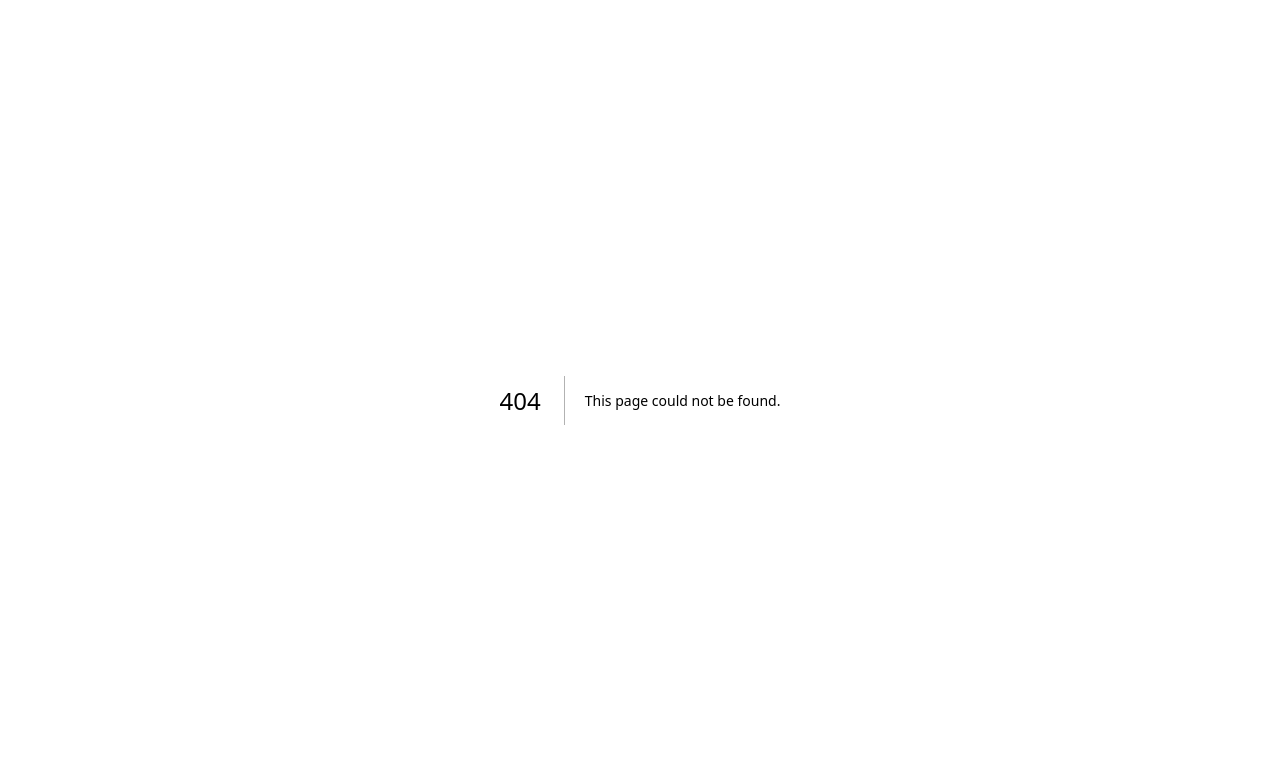
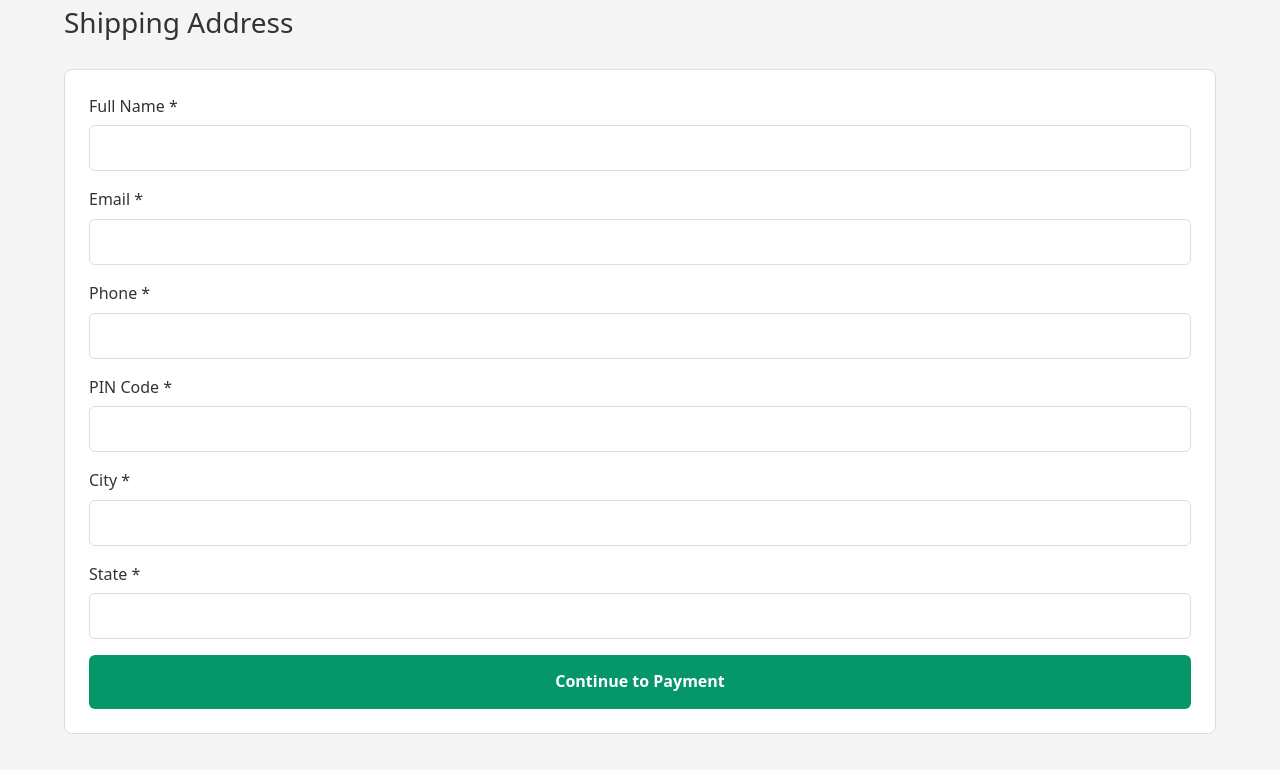
Before and after one commit to AnkurMaurya421/ecoyaan-checkout, a Next.js app: page /shipping in a window 1280 px wide. Before the commit this address had no page. Shown: the top 770 px of the page. Built offline with nearby package versions, Linux system fonts and the light colour scheme.

Commit message:
add shipping page with basic validation

```diff
--- a/pages/index.js
+++ b/pages/index.js
@@ -8,6 +8,28 @@ export default function Cart({ cartData }) {
     0
   );
   const total = subtotal + cartData.shipping_fee - cartData.discount_applied;
+
+  const handleCheckout = () => {
+  // Save cart data to sessionStorage
+  const cartToSave = {
+    items: cartData.cartItems.map(item => ({
+      id: item.product_id,
+      name: item.product_name,
+      price: item.product_price,
+      qty: item.quantity,
+      image: item.image
+    })),
+    shipping: cartData.shipping_fee,
+    discount: cartData.discount_applied
+  };
+
+  sessionStorage.setItem('cart', JSON.stringify(cartToSave));
+  router.push('/shipping');
+};
+
+// Update button
+
+
 
   return (
     <div className="container">
@@ -58,10 +80,7 @@ export default function Cart({ cartData }) {
         </div>
       </div>
 
-      <button
-        className="btn"
-        onClick={() => router.push('/shipping')}
-      >
+      <button className="btn" onClick={handleCheckout}>
         Proceed to Checkout
       </button>
 
--- /dev/null
+++ b/pages/shipping.js
@@ -0,0 +1,106 @@
+import { useState } from 'react';
+import { useRouter } from 'next/router';
+
+export default function Shipping() {
+  const router = useRouter();
+  const [form, setForm] = useState({
+    name: '',
+    email: '',
+    phone: '',
+    pin: '',
+    city: '',
+    state: ''
+  });
+  const [errors, setErrors] = useState({});
+
+  const handleSubmit = (e) => {
+    e.preventDefault();
+    const err = {};
+
+    if (!form.name) err.name = 'Required';
+    if (!form.email.includes('@')) err.email = 'Invalid email';
+    if (form.phone.length !== 10) err.phone = '10 digits required';
+    if (!form.pin) err.pin = 'Required';
+    if (!form.city) err.city = 'Required';
+    if (!form.state) err.state = 'Required';
+
+    if (Object.keys(err).length === 0) {
+      sessionStorage.setItem('shipping', JSON.stringify(form));
+      router.push('/payment');
+    } else {
+      setErrors(err);
+    }
+  };
+
+  return (
+    <div className="container">
+      <h1>Shipping Address</h1>
+
+      <form onSubmit={handleSubmit} className="card">
+
+        <div className="form-group">
+          <label>Full Name *</label>
+          <input
+            value={form.name}
+            onChange={(e) => setForm({...form, name: e.target.value})}
+          />
+          {errors.name && <div className="error">{errors.name}</div>}
+        </div>
+
+        <div className="form-group">
+          <label>Email *</label>
+          <input
+            type="email"
+            value={form.email}
+            onChange={(e) => setForm({...form, email: e.target.value})}
+          />
+          {errors.email && <div className="error">{errors.email}</div>}
+        </div>
+
+        <div className="form-group">
+          <label>Phone *</label>
+          <input
+            type="tel"
+            value={form.phone}
+            onChange={(e) => setForm({...form, phone: e.target.value})}
+            maxLength="10"
+          />
+          {errors.phone && <div className="error">{errors.phone}</div>}
+        </div>
+
+        <div className="form-group">
+          <label>PIN Code *</label>
+          <input
+            value={form.pin}
+            onChange={(e) => setForm({...form, pin: e.target.value})}
+            maxLength="6"
+          />
+          {errors.pin && <div className="error">{errors.pin}</div>}
+        </div>
+
+        <div className="form-group">
+          <label>City *</label>
+          <input
+            value={form.city}
+            onChange={(e) => setForm({...form, city: e.target.value})}
+          />
+          {errors.city && <div className="error">{errors.city}</div>}
+        </div>
+
+        <div className="form-group">
+          <label>State *</label>
+          <input
+            value={form.state}
+            onChange={(e) => setForm({...form, state: e.target.value})}
+          />
+          {errors.state && <div className="error">{errors.state}</div>}
+        </div>
+
+        <button type="submit" className="btn">
+          Continue to Payment
+        </button>
+
+      </form>
+    </div>
+  );
+}
```
